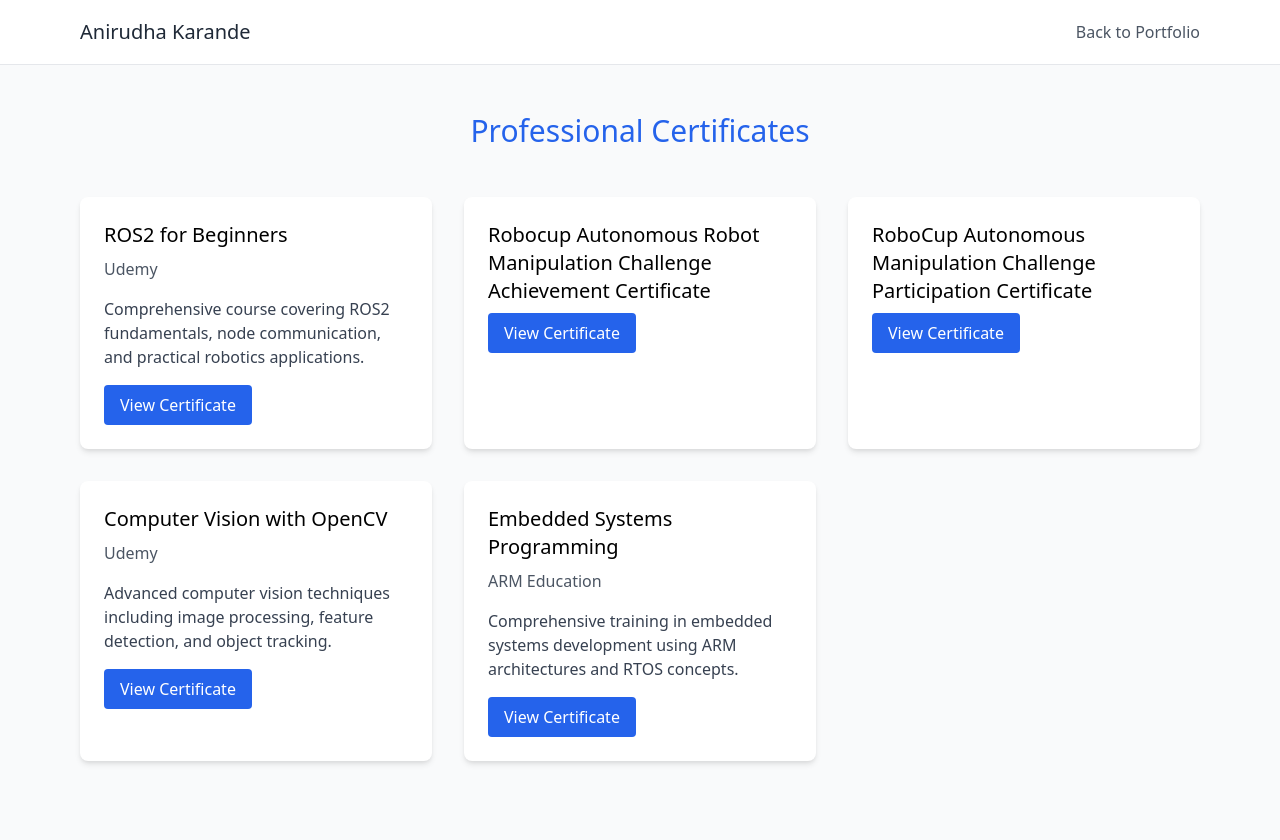
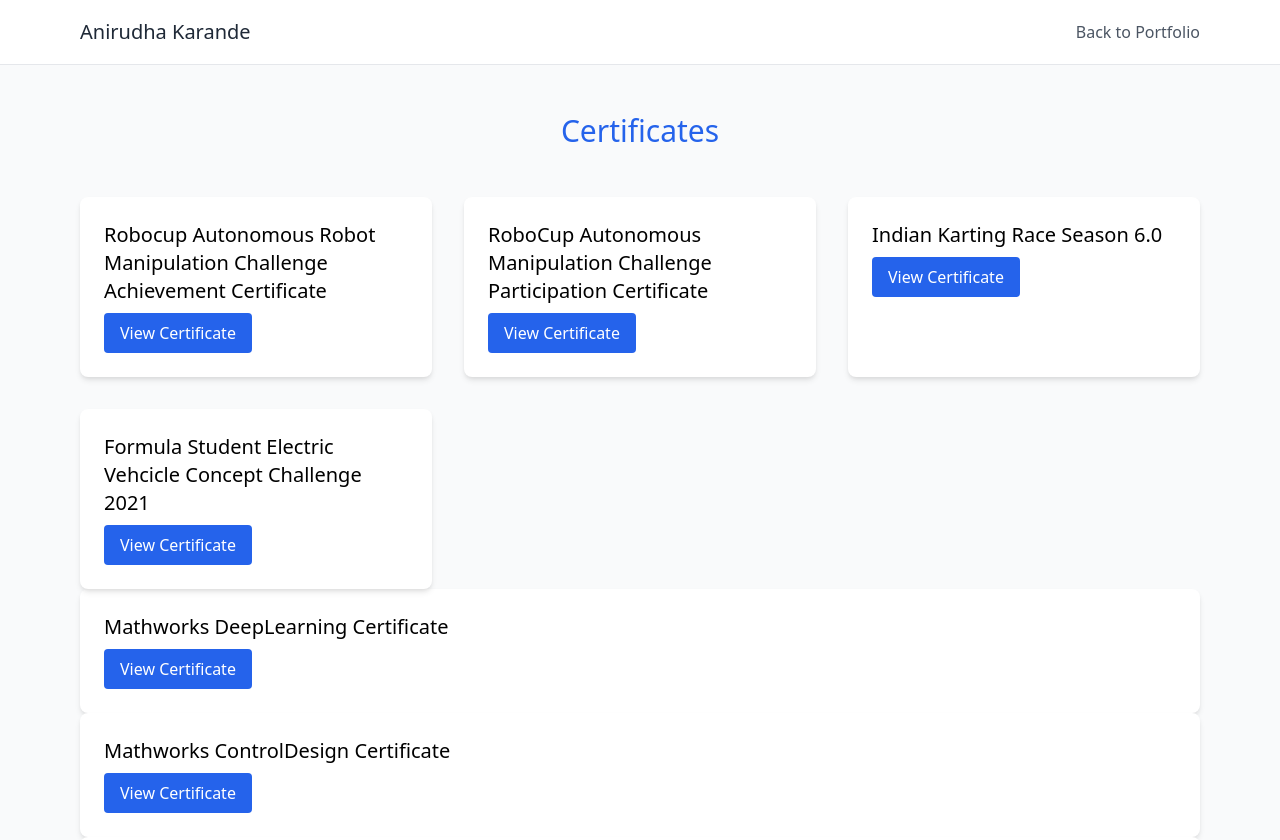
Before and after one commit to Anirudha77101/Anirudha77101.github.io, a plain HTML site: page certificate.html in a window 1280 px wide. Shown: the top 840 px of the page. Drawn offline with nearby package versions, Linux system fonts and the light colour scheme.

Commit message:
Update certificate.html

```diff
--- a/certificate.html
+++ b/certificate.html
@@ -21,21 +21,11 @@
 
     <!-- Main Content -->
     <main class="max-w-6xl mx-auto px-4 py-12">
-        <h1 class="text-3xl text-blue-600 mb-12 text-center">Professional Certificates</h1>
+        <h1 class="text-3xl text-blue-600 mb-12 text-center">Certificates</h1>
 
         <div class="grid grid-cols-1 md:grid-cols-2 lg:grid-cols-3 gap-8">
             <!-- ROS2 Certificate -->
-            <div class="bg-white rounded-lg shadow-md overflow-hidden">
-                <div class="p-6">
-                    <h3 class="text-xl font-medium mb-2">ROS2 for Beginners</h3>
-                    <p class="text-gray-600 mb-4">Udemy</p>
-                    <p class="text-gray-700 mb-4">Comprehensive course covering ROS2 fundamentals, node communication, and practical robotics applications.</p>
-                    <a href="certificates/ros2_certificate.pdf" target="_blank"
-                       class="inline-block bg-blue-600 text-white px-4 py-2 rounded hover:bg-blue-700 transition-colors">
-                        View Certificate
-                    </a>
-                </div>
-            </div>
+
 
             <!-- Robocup1 -->
             <div class="bg-white rounded-lg shadow-md overflow-hidden">
@@ -61,14 +51,53 @@
                     </a>
                 </div>
             </div>
-
-            <!-- Computer Vision Certificate -->
             <div class="bg-white rounded-lg shadow-md overflow-hidden">
                 <div class="p-6">
-                    <h3 class="text-xl font-medium mb-2">Computer Vision with OpenCV</h3>
-                    <p class="text-gray-600 mb-4">Udemy</p>
-                    <p class="text-gray-700 mb-4">Advanced computer vision techniques including image processing, feature detection, and object tracking.</p>
-                    <a href="certificates/opencv_cert.pdf" target="_blank"
+                    <h3 class="text-xl font-medium mb-2"> Indian Karting Race Season 6.0 </h3>
+
+
+                    <a href="certificates/IndianKartingRace6.pdf" target="_blank"
+                       class="inline-block bg-blue-600 text-white px-4 py-2 rounded hover:bg-blue-700 transition-colors">
+                        View Certificate
+                    </a>
+                </div>
+
+
+            </div>
+                        <div class="bg-white rounded-lg shadow-md overflow-hidden">
+                <div class="p-6">
+                    <h3 class="text-xl font-medium mb-2">Formula Student Electric Vehcicle Concept Challenge 2021 </h3>
+
+
+                    <a href="certificates/ANIRUDHA FSEV 2021 CERTIFICATE.png" target="_blank"
+                       class="inline-block bg-blue-600 text-white px-4 py-2 rounded hover:bg-blue-700 transition-colors">
+                        View Certificate
+                    </a>
+                </div>
+
+
+            </div>
+                        </div>
+                        <div class="bg-white rounded-lg shadow-md overflow-hidden">
+                <div class="p-6">
+                    <h3 class="text-xl font-medium mb-2"> Mathworks DeepLearning Certificate </h3>
+
+
+                    <a href="certificates/DeepLearningOnramp.pdf" target="_blank"
+                       class="inline-block bg-blue-600 text-white px-4 py-2 rounded hover:bg-blue-700 transition-colors">
+                        View Certificate
+                    </a>
+                </div>
+            </div>
+
+                    </div>
+                        </div>
+                        <div class="bg-white rounded-lg shadow-md overflow-hidden">
+                <div class="p-6">
+                    <h3 class="text-xl font-medium mb-2"> Mathworks ControlDesign Certificate </h3>
+
+
+                    <a href="certificates/ControldesignOnramp.pdf" target="_blank"
                        class="inline-block bg-blue-600 text-white px-4 py-2 rounded hover:bg-blue-700 transition-colors">
                         View Certificate
                     </a>
```
